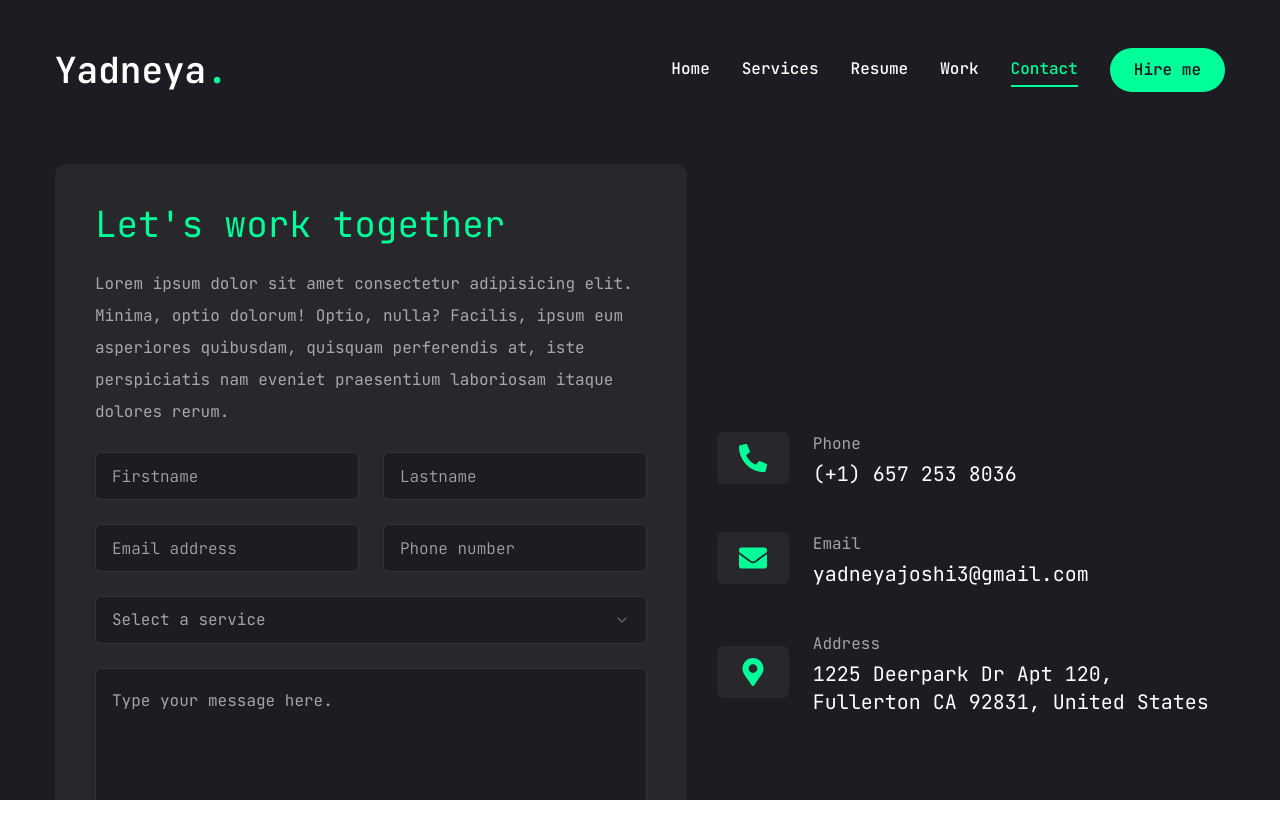
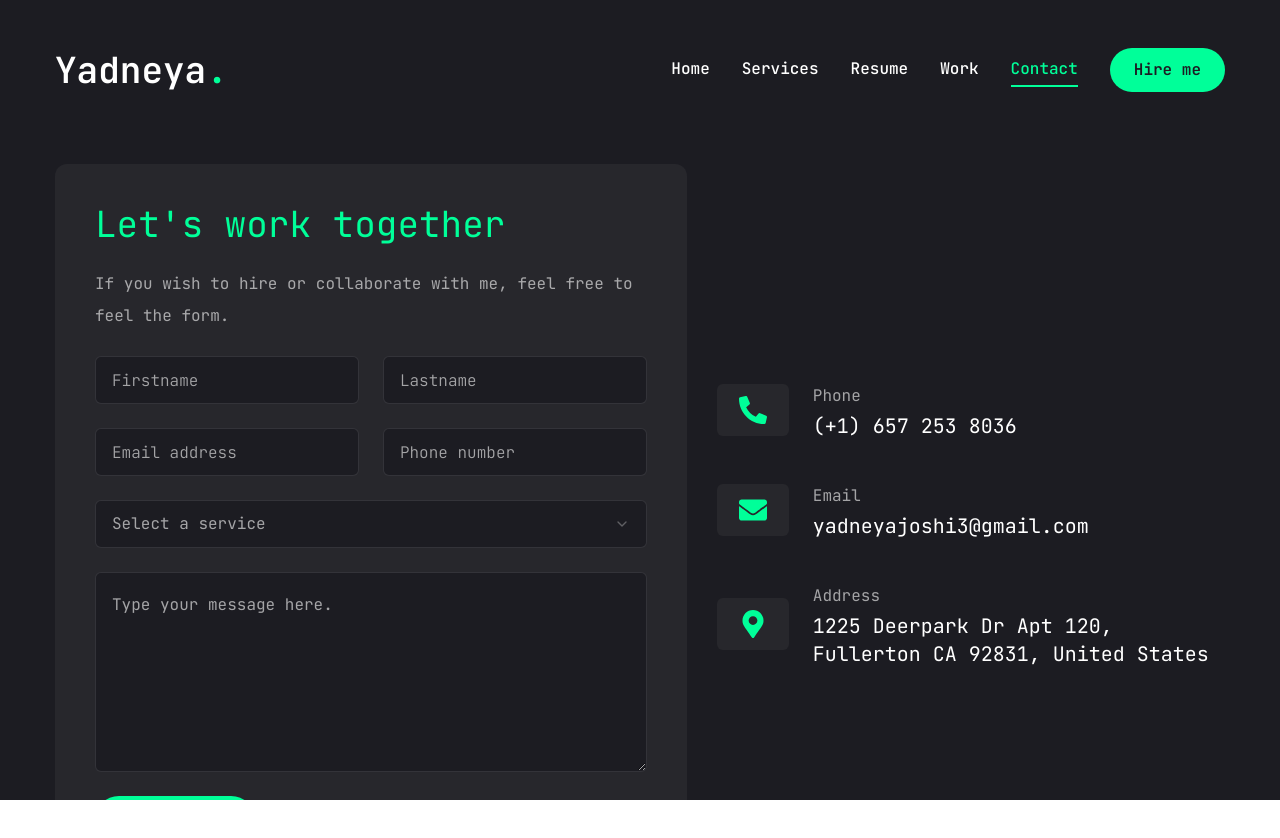
Before and after one commit to Yadnu/Portfoilio, a Next.js app in the folder yj/: page /contact in a window 1280 px wide. Shown: the top 838 px of the page. Built offline with nearby package versions, Linux system fonts and the light colour scheme.

Commit message:
description added

```diff
--- a/yj/app/contact/page.jsx
+++ b/yj/app/contact/page.jsx
@@ -38,7 +38,7 @@ const Contact = () => {
         <form className='flex flex-col gap-6 p-10 bg-[#27272c] rounded-xl'>
           <h3 className='text-4xl text-accent'>Let's work together</h3>
           <p className='text-white/60'>
-            Lorem ipsum dolor sit amet consectetur adipisicing elit. Minima, optio dolorum! Optio, nulla? Facilis, ipsum eum asperiores quibusdam, quisquam perferendis at, iste perspiciatis nam eveniet praesentium laboriosam itaque dolores rerum.
+            If you wish to hire or collaborate with me, feel free to feel the form.
           </p>
           {/* input */}
           <div className='grid grid-cols-1 md:grid-cols-2 gap-6'>
```
